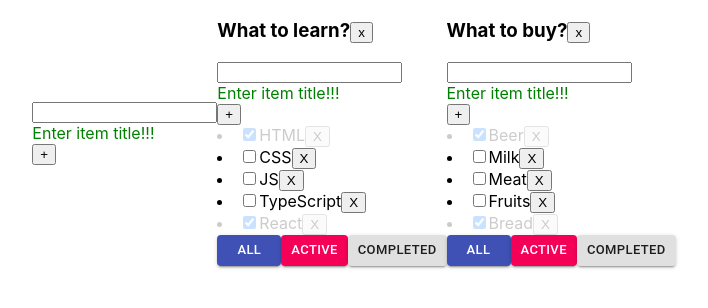
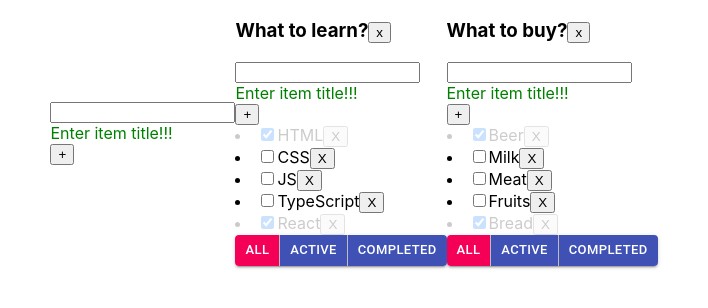
Before and after one commit to SRGREEN90/New-Todo-List, a React (Create React App) app: page / in a window 1280 px wide. Shown: the top 308 px of the page, without its empty margins (286-994 px from the left). Built offline with nearby package versions, Linux system fonts and the light colour scheme.

Commit message:
'added ButtonGroup'

```diff
--- a/src/ButtonsBlock.tsx
+++ b/src/ButtonsBlock.tsx
@@ -1,42 +1,54 @@
 import React, { FC } from 'react'
 import {FilterValuesType} from "./App";
 import s from "./components/TodoList.module.css";
-import {Button} from "@material-ui/core";
+import {Button, ButtonGroup} from "@material-ui/core";
 
 type ButtonsBlockPropsType = {
-    changeFilter: ( newFilter: FilterValuesType)=> void
+    changeFilter: (todolistId: string, newFilter: FilterValuesType)=> void
+    todoId: string
     filter: FilterValuesType
 }
 
 const ButtonsBlock: FC<ButtonsBlockPropsType> = ({changeFilter, todoId, filter}) => {
 
-    // let btnClass = (newFilter: FilterValuesType) => filter === newFilter ? s.active : ''
-    const filterAll = () => changeFilter('all')
-    const filterCompleted = () => changeFilter('completed')
-    const filterActive = () => changeFilter('active')
-    return<div>
-        <div>
+    let btnClass = (newFilter: FilterValuesType) => filter === newFilter ? s.active : ''
+    const filterAll = () => changeFilter(todoId,'all')
+    const filterCompleted = () => changeFilter(todoId,'completed')
+    const filterActive = () => changeFilter(todoId,'active')
+
+    return<ButtonGroup variant="contained" size={'small'}>
             <Button
-                color="primary"
-                variant="contained"
-                size={'small'}
-                // className={btnClass("all")}
+                color={filter === 'all' ? "secondary": 'primary'}
+
+
+                className={btnClass("all")}
                 onClick={filterAll}
             >All</Button>
             <Button
-                color="secondary"
-                variant="contained"
-                size={'small'}
-                // className={btnClass("active")}
+                color={filter === 'active' ? "secondary": 'primary'}
+                className={btnClass("active")}
                 onClick={filterActive}
             >Active</Button>
             <Button
-                color="default"
-                variant="contained"
-                size={'small'}
-                // className={btnClass("completed")}
+                color={filter === 'completed' ? "secondary": 'primary'}
+                className={btnClass("completed")}
                 onClick={filterCompleted}
             >Completed</Button>
+    </ButtonGroup>
+}
+
+export default ButtonsBlock
+
+
+
+
+
+
+
+
+
+
+
 
 {/*<button*/}
 {/*    className={btnClass("all")}*/}
@@ -47,8 +59,3 @@ const ButtonsBlock: FC<ButtonsBlockPropsType> = ({changeFilter, todoId, filter})
 {/*<button*/}
 {/*    className={btnClass("completed")}*/}
 {/*    onClick={filterCompleted}>Completed</button>*/}
-        </div>
-    </div>
-}
-
-export default ButtonsBlock
--- a/src/components/Todolist.tsx
+++ b/src/components/Todolist.tsx
@@ -34,12 +34,16 @@ const Todolist: FC<TodolistPropsType> = ({
                                              changeTodolistTitle
    }) => {
 
-    let addTaskTitle = (newTitle: string) => {
+    const addTaskTitle = (newTitle: string) => {
       addTask(newTitle, todoId)
     }
     const changeTodolistEditableTitle = (newTitle: string) => {
         changeTodolistTitle(todoId, newTitle)
     }
+    const removeTodoListsHandler = () => removeTodoLists(todoId)
+    // const setFilterValue = (filter: FilterValuesType) =>
+    //     () => changeFilter(filter, todoId)
+
     let TasksForRender = tasks.map(task => {
         let onCheckedHandler = (e: ChangeEvent<HTMLInputElement>) => {
             changeTaskStatus(task.id, e.currentTarget.checked, todoId)
@@ -66,8 +70,6 @@ const Todolist: FC<TodolistPropsType> = ({
 
     })
 
-    const removeTodoListsHandler = () => removeTodoLists(todoId)
-
     return <div>
         <h3>
             <EditableSpan someTitle={title} changeTitle={changeTodolistEditableTitle}/>
```
Lines whose indentation alone changed are shown as unchanged.
